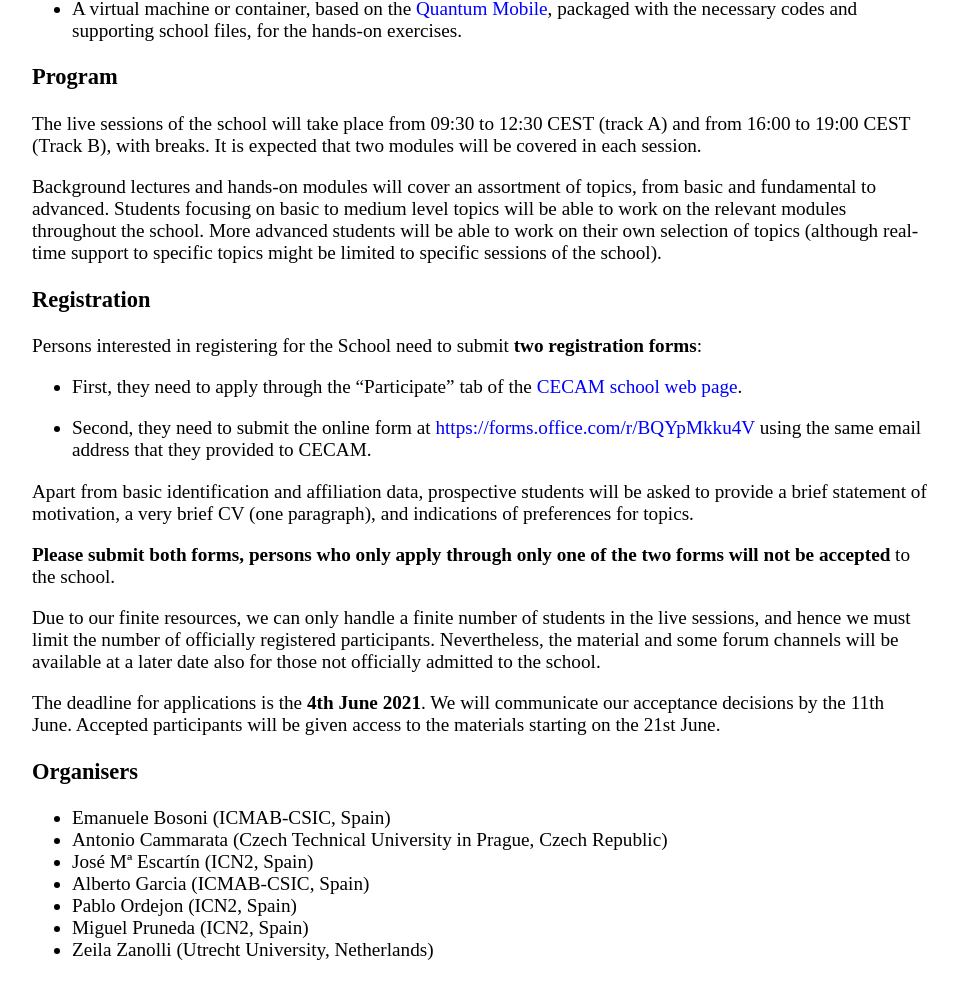
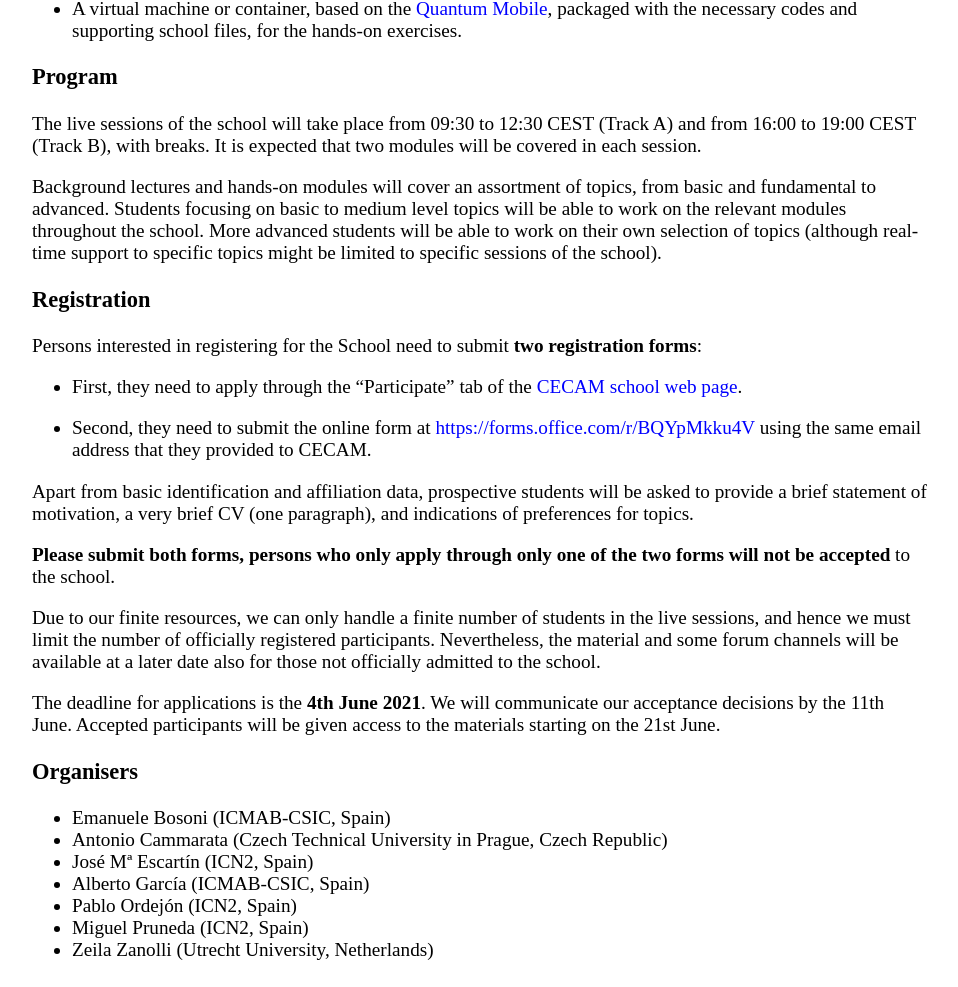
Before and after one commit to siesta-project/web-portal, a Jekyll site: the page built from _events/SIESTA_School-2021.md, in a window 1280 px wide and 1400 px high, scrolled down 916 px. Shown: the part 147-1134 px from the top of the window, without its empty margins (160-1118 px from the left). Built offline with Jekyll 4.4.1, drawn with Linux system fonts in a browser that asks for light colours.

Commit message:
Fix typos.

```diff
--- a/_events/SIESTA_School-2021.md
+++ b/_events/SIESTA_School-2021.md
@@ -49,7 +49,7 @@ The materials for the school will consist of:
 
 ### Program
 
-The live sessions of the school will take place from 09:30 to 12:30 CEST (track
+The live sessions of the school will take place from 09:30 to 12:30 CEST (Track
 A) and from 16:00 to 19:00 CEST (Track B), with breaks.
 It is expected that two modules will be covered in each session.
 
@@ -93,8 +93,8 @@ access to the materials starting on the 21st June.
 * Emanuele Bosoni (ICMAB-CSIC, Spain)
 * Antonio Cammarata (Czech Technical University in Prague, Czech Republic)
 * José Mª Escartín (ICN2, Spain)
-* Alberto Garcia (ICMAB-CSIC, Spain)
-* Pablo Ordejon (ICN2, Spain)
+* Alberto García (ICMAB-CSIC, Spain)
+* Pablo Ordejón (ICN2, Spain)
 * Miguel Pruneda (ICN2, Spain)
 * Zeila Zanolli (Utrecht University, Netherlands)
 
```
